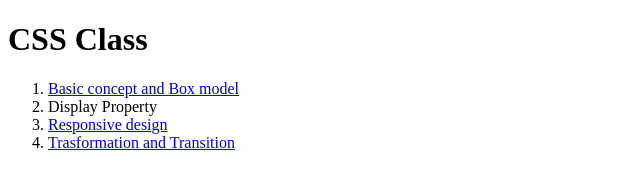
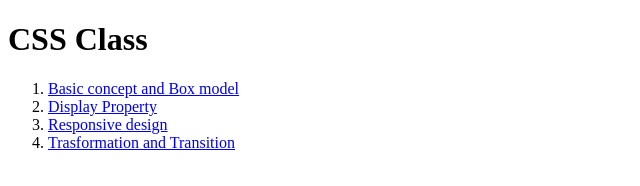
Before and after one commit to KandulaHemasri/KandulaHemasri.github.io, a plain HTML site: page css/index.html in a window 1280 px wide. Shown: the whole page, without its empty margins (0-640 px from the left). Drawn offline with Linux system fonts and the light colour scheme.

Commit message:
updated code

```diff
--- a/css/index.html
+++ b/css/index.html
@@ -9,7 +9,7 @@
     <h1> CSS Class</h1>
     <ol>
         <li><a href="index1.html" target="_blank">Basic concept and Box model</a></li>
-        <li><a href="index2.html" target="_blank"></a>Display Property</li>
+        <li><a href="index2.html" target="_blank">Display Property</a></li>
         <li><a href="index3.html" target="_blank">Responsive design</a></li>
         <li><a href="index4.html" target="_blank">Trasformation and Transition</a></li>
     </ol>
```
